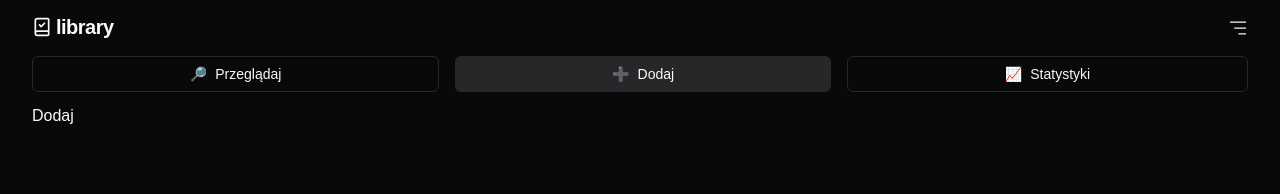
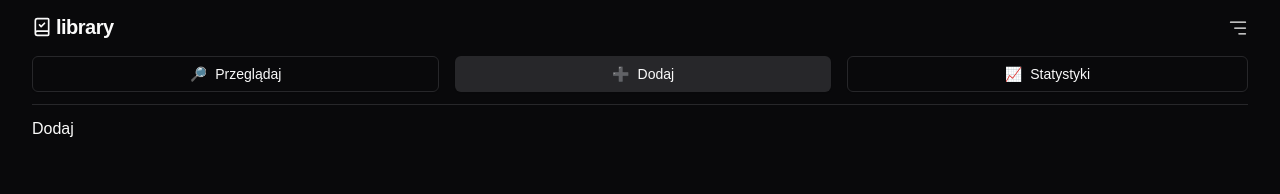
Before and after one commit to Muszchrom/Library, a Next.js app in the folder Frontend/: page /books/add in a window 1280 px wide. Shown: the top 194 px of the page. Built offline with nearby package versions, Linux system fonts and the light colour scheme.

Commit message:
Moved Separator to layout

```diff
--- a/Frontend/app/(site)/books/browse/page.tsx
+++ b/Frontend/app/(site)/books/browse/page.tsx
@@ -1,6 +1,5 @@
 import { Button } from "@/components/ui/button";
 import { Input } from "@/components/ui/input";
-import { Separator } from "@/components/ui/separator";
 import Image from "next/image";
 import magglass from "@/components/svg/magglass.svg";
 import { BookCardExperimental } from "@/components/book-card";
@@ -9,7 +8,6 @@ import { images } from "@/app/raw-dev-data";
 export default function BrowseBooksPage() {
   return (
     <>
-      <Separator orientation="horizontal"/>
       <div className="relative">
         <Image alt="" src={magglass} className="absolute w-5 left-2 top-1/2 transform -translate-y-1/2"/>
         <Input className="pl-8"/>
--- a/Frontend/app/(site)/books/layout.tsx
+++ b/Frontend/app/(site)/books/layout.tsx
@@ -1,4 +1,5 @@
 import ButtonLink from "@/components/button-link";
+import { Separator } from "@/components/ui/separator";
 import React from "react";
 
 export default function BookLayout({children}: {children: React.ReactNode}) {
@@ -9,6 +10,7 @@ export default function BookLayout({children}: {children: React.ReactNode}) {
         <ButtonLink to="/books/add" emoji="➕">Dodaj</ButtonLink>
         <ButtonLink to="/books/stats" emoji="📈">Statystyki</ButtonLink>
       </div>
+      <Separator orientation="horizontal"/>
       {children}
     </div>
   )
```
